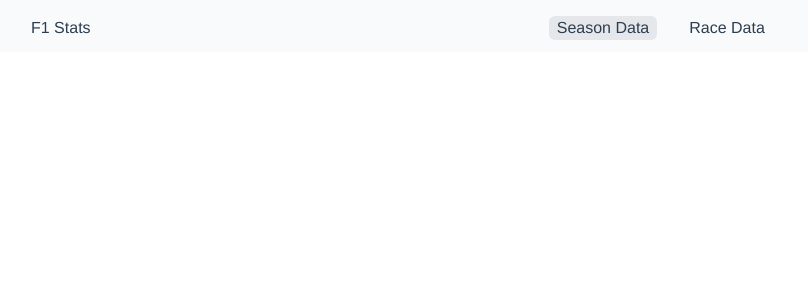
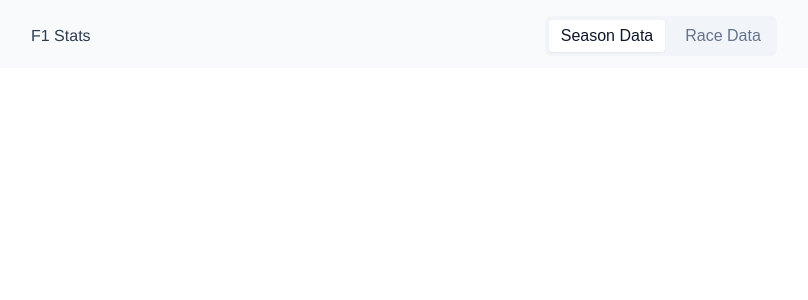
Before and after one commit to joshsandrone/formula1data, a Vue app in the folder vue-front-end/: page / in a window 1280 px wide. Shown: the top 300 px of the page, without its empty margins (9-817 px from the left). Built offline with nearby package versions, Linux system fonts and the light colour scheme; a web font is replaced by a local one.

Commit message:
Sorting out the front end router dynamic updates and loads

```diff
--- a/vue-front-end/src/components/DriverSeasonData.vue
+++ b/vue-front-end/src/components/DriverSeasonData.vue
@@ -137,7 +137,7 @@ export default {
               "id" : "avgGapToPole",
               "desc" : "Avg Gap To Pole",
               "min" : 0,
-              "max" : 1,
+              "max" : 3.0,
               "value": 0,
               "template" : "{value}s",
               "overlay" : {}
--- a/vue-front-end/src/components/Generic/GraphicTable.vue
+++ b/vue-front-end/src/components/Generic/GraphicTable.vue
@@ -1,17 +1,9 @@
 <template>
 <div>
-  <div  v-for="(row, index) in rows" :key="index" class="bg-gray-50 mb-1 flex rounded-lg px-3 py-1" >
-      <p class="flex-1 font-medium text-md" v-for="(value, key) in row" :key="key">{{ value }} </p>
+  <div  v-for="(row, index) in rows" :key="index" class="bg-gray-50 mb-1 flex rounded-lg px-3 py-1 hover:bg-gray-100" >
+      <router-link to="/raceData" class="flex w-full font-medium text-md cursor-pointer justify-between"><p  class="w-1/3" v-for="(value, key) in row" :key="key">{{ value }} </p></router-link>
   </div>
 </div>
-
-      <!-- <PrimeCard  v-for="(row, index) in rows" :key="index" class="bg-gray-50 my-1">
-        <template #content>
-        <div class="flex">
-            <p class="flex-1 font-semibold" v-for="(value, key) in row" :key="key">{{ value }} </p>
-        </div>
-        </template>
-    </PrimeCard> -->
 
 
 </template>
--- a/vue-front-end/src/components/Generic/HeaderBar.vue
+++ b/vue-front-end/src/components/Generic/HeaderBar.vue
@@ -2,13 +2,18 @@
   <div class="bg-gray-50 mb-4">
       <div class="flex px-5 pt-4 pb-3 items-center justify-between mx-1 md:mx-5">
         <p class="font-medium">F1 Stats</p>
-        <div id="header-buttons" class="text-light ">
-          <!-- <router-link to="/"> <PrimeButton id="headerButton1" class="header-button px-2" @click="headerButtonClicked('headerButton1')" label="Career Data"></PrimeButton></router-link>
-          <span class="mx-3"></span> -->
+        <!-- <div id="header-buttons" class="text-light ">
+          <router-link to="/"> <PrimeButton id="headerButton1" class="header-button px-2" @click="headerButtonClicked('headerButton1')" label="Career Data"></PrimeButton></router-link>
+          <span class="mx-3"></span>
           <router-link to="/seasonData"><PrimeButton id="headerButton2" class="header-button bg-gray-200 px-2" @click="headerButtonClicked('headerButton2')" label="Season Data">   </PrimeButton></router-link>
           <span class="mx-1 md:mx-3"></span>
           <router-link to="/raceData"><PrimeButton id="headerButton3" class="header-button px-2" @click="headerButtonClicked('headerButton3')" label="Race Data"></PrimeButton></router-link>
-        </div>
+        </div> -->
+
+        <PrimeSelectButton v-model="currentPage" :options="pages" @change="changePage" :unstyled="false" class=""/>
+
+
+
         <p class="hidden md:block"></p>
       </div>
   </div>
@@ -20,6 +25,14 @@
 <script>
 
 export default {
+
+  data(){
+    return {
+      currentPage: "Season Data",
+      pages: ["Season Data", "Race Data"]
+    }
+  },
+
   methods: {
     headerButtonClicked(id){
       const headerButtons = document.querySelector("#header-buttons").querySelectorAll(".header-button");
@@ -28,6 +41,15 @@ export default {
       }
 
       document.getElementById(id).classList.add("bg-gray-200");
+    },
+
+    changePage(){
+      if (this.currentPage === "Season Data"){
+        this.$router.push({name : "SeasonStats"})
+      }
+      else if (this.currentPage === "Race Data"){
+        this.$router.push({name : "RaceStats"})
+      }
     }
   }
 }
--- a/vue-front-end/src/components/Generic/SeasonSelectDropdown.vue
+++ b/vue-front-end/src/components/Generic/SeasonSelectDropdown.vue
@@ -17,6 +17,7 @@ export default {
   },
   mounted() {
     this.fetchAvailableSeasonProfiles();
+    this.loadFromURL();
   },
   methods: {
     async fetchAvailableSeasonProfiles(){
@@ -34,6 +35,11 @@ export default {
 
     onSeasonChange() {
       this.$emit(`season-selected`, this.selectedSeason);
+    },
+
+    loadFromURL() {
+      const season = this.$route.params.season;
+      this.selectedSeason = season || "2024";
     }
   }
 }
--- a/vue-front-end/src/components/SeasonStatsDashboard.vue
+++ b/vue-front-end/src/components/SeasonStatsDashboard.vue
@@ -183,6 +183,8 @@ export default {
       // console.log("new new url ==== ", newUrl);
       // // Update the URL without reloading the page
       // this.$router.push(newUrl);
+
+      this.$router.push({name : "SeasonStats", params : {season : this.selectedSeason, driver: this.selectedDriver}})
     },
 
     loadFromURL(){
@@ -190,7 +192,6 @@ export default {
       this.selectedSeason = season || "2024";
       this.selectedDriver = driver || "Max Verstappen";
 
-      // this.updateUrl();
       this.fetchSeasonProfile();
       this.onDriverChange(this.selectedDriver)
     }
```
